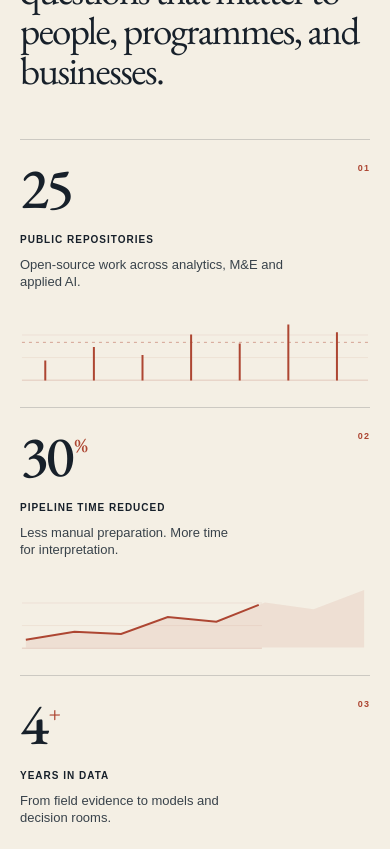
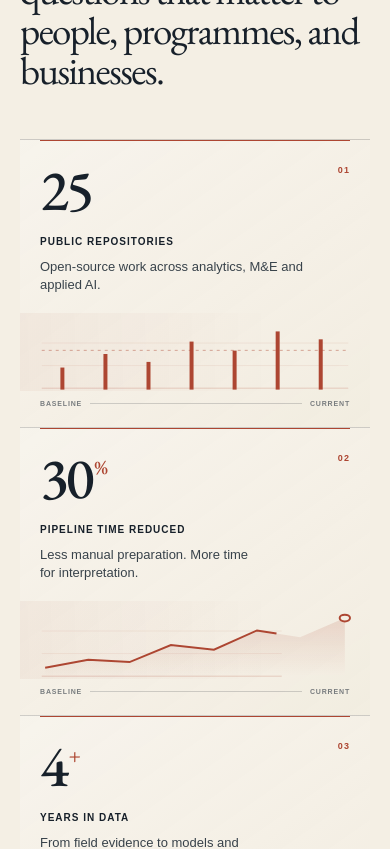
Before and after one commit to alumond/Almond-Portfolio, a Next.js app: page / in a window 390 px wide. Shown: the part 1580-2429 px from the top of the page. Built offline with nearby package versions, Linux system fonts and the light colour scheme; no server answers.

Commit message:
Polish animated portfolio data visuals

```diff
--- a/app/components/PortfolioHome.tsx
+++ b/app/components/PortfolioHome.tsx
@@ -27,13 +27,22 @@ function ProjectGlyph({ accent }: { accent: string }) {
 
 function MiniChart({ kind }: { kind: "line" | "bars" | "points" }) {
   return (
-    <svg className={`mini-chart mini-chart-${kind}`} viewBox="0 0 180 62" preserveAspectRatio="none" aria-hidden="true">
-      <path className="mini-chart-axis" d="M1 59.5H179" />
-      <path className="mini-chart-grid" d="M1 39.5H179M1 19.5H179" />
-      {kind === "line" && <><path className="mini-chart-area" d="M3 52 28 45 52 47 76 32 101 36 126 19 151 25 177 8V59H3Z" /><path className="mini-chart-line" d="M3 52 28 45 52 47 76 32 101 36 126 19 151 25 177 8" /></>}
-      {kind === "bars" && <><path className="mini-chart-bars-path" d="M13 59V43M38 59V31M63 59V38M88 59V20M113 59V28M138 59V11M163 59V18" /><path className="mini-chart-guide" d="M1 26H179" /></>}
-      {kind === "points" && <><path className="mini-chart-guide" d="M14 49 43 41 72 45 101 25 130 31 166 12" /><circle cx="14" cy="49" r="3" /><circle cx="43" cy="41" r="3" /><circle cx="72" cy="45" r="3" /><circle cx="101" cy="25" r="3" /><circle cx="130" cy="31" r="3" /><circle cx="166" cy="12" r="3" /></>}
-    </svg>
+    <div className={`chart-module chart-module-${kind}`}>
+      <svg className={`mini-chart mini-chart-${kind}`} viewBox="0 0 180 62" preserveAspectRatio="none" aria-hidden="true">
+        <defs>
+          <linearGradient id={`chart-fill-${kind}`} x1="0" y1="0" x2="0" y2="1">
+            <stop offset="0%" stopColor="currentColor" stopOpacity="0.16" />
+            <stop offset="100%" stopColor="currentColor" stopOpacity="0" />
+          </linearGradient>
+        </defs>
+        <path className="mini-chart-axis" d="M1 59.5H179" />
+        <path className="mini-chart-grid" d="M1 39.5H179M1 19.5H179" />
+        {kind === "line" && <><path className="mini-chart-area" style={{ fill: `url(#chart-fill-${kind})` }} d="M3 52 28 45 52 47 76 32 101 36 126 19 151 25 177 8V59H3Z" /><path className="mini-chart-line" d="M3 52 28 45 52 47 76 32 101 36 126 19 151 25 177 8" /><circle className="mini-chart-endpoint" cx="177" cy="8" r="3" /></>}
+        {kind === "bars" && <><g className="mini-chart-bars"><line x1="13" y1="59" x2="13" y2="43" /><line x1="38" y1="59" x2="38" y2="31" /><line x1="63" y1="59" x2="63" y2="38" /><line x1="88" y1="59" x2="88" y2="20" /><line x1="113" y1="59" x2="113" y2="28" /><line x1="138" y1="59" x2="138" y2="11" /><line x1="163" y1="59" x2="163" y2="18" /></g><path className="mini-chart-guide" d="M1 26H179" /></>}
+        {kind === "points" && <><path className="mini-chart-guide" d="M14 49 43 41 72 45 101 25 130 31 166 12" /><circle cx="14" cy="49" r="3" /><circle cx="43" cy="41" r="3" /><circle cx="72" cy="45" r="3" /><circle cx="101" cy="25" r="3" /><circle cx="130" cy="31" r="3" /><circle cx="166" cy="12" r="3" /></>}
+      </svg>
+      <div className="chart-scale"><span>Baseline</span><i /><span>Current</span></div>
+    </div>
   );
 }
 
--- a/app/globals.css
+++ b/app/globals.css
@@ -130,27 +130,41 @@ img { object-fit: cover; }
 .intro-band-copy { max-width: 850px; }
 .display-copy { font-size: clamp(34px, 4vw, 65px); letter-spacing: -.04em; line-height: 1.03; margin: 0; }
 .stat-row { display: grid; gap: 0; grid-template-columns: repeat(3, minmax(0, 1fr)); margin-top: 72px; }
-.stat-card { border-bottom: 1px solid var(--line); border-top: 1px solid var(--line); display: flex; flex-direction: column; min-height: 290px; padding: 23px 26px 21px 0; position: relative; }
-.stat-card + .stat-card { border-left: 1px solid var(--line); padding-left: 26px; }
+.stat-card { background: linear-gradient(145deg, rgba(255,255,255,.3), rgba(238,231,216,.24)); border-bottom: 1px solid var(--line); border-top: 1px solid var(--line); display: flex; flex-direction: column; min-height: 330px; overflow: hidden; padding: 27px 26px 20px; position: relative; }
+.stat-card::before { background: var(--brick); content: ""; height: 2px; left: 26px; position: absolute; top: -1px; transform: scaleX(.18); transform-origin: left; transition: transform .8s .55s cubic-bezier(.16,1,.3,1); width: calc(100% - 52px); }
+.stat-card.is-visible::before { transform: scaleX(1); }
+.stat-card + .stat-card { border-left: 1px solid var(--line); }
 .stat-card-top { align-items: flex-start; display: flex; justify-content: space-between; }
 .stat-row strong { align-items: flex-start; display: inline-flex; font: 500 68px/.82 var(--display); letter-spacing: -.055em; }
 .stat-row strong span { color: var(--ink); font: inherit; letter-spacing: inherit; text-transform: none; }
 .stat-row strong sup { color: var(--brick); font: 600 24px/1 var(--display); letter-spacing: 0; margin: 3px 0 0 3px; }
 .stat-row .stat-index { color: var(--brick); font: 700 9px/1 var(--sans); letter-spacing: .12em; }
 .stat-row .stat-label { color: var(--ink); font: 700 10px/1.2 var(--sans); letter-spacing: .1em; margin-top: 22px; text-transform: uppercase; }
-.stat-card p { color: var(--ink-soft); font: 13px/1.35 var(--sans); margin: 10px 0 0; max-width: 220px; }
-.mini-chart { height: 62px; margin-top: auto; overflow: visible; padding-top: 22px; width: 100%; }
-.mini-chart path, .mini-chart circle { fill: none; stroke: var(--brick); stroke-width: 2; vector-effect: non-scaling-stroke; }
+.stat-card p { color: var(--ink-soft); font: 13px/1.4 var(--sans); margin: 10px 0 0; max-width: 225px; }
+.chart-module { color: var(--brick); margin-top: auto; padding: 27px 0 0; position: relative; }
+.chart-module::before { background: linear-gradient(90deg, rgba(173,70,50,.06), transparent 72%); content: ""; inset: 19px -26px 16px; position: absolute; }
+.mini-chart { display: block; height: 72px; overflow: visible; position: relative; width: 100%; }
+.mini-chart path, .mini-chart circle, .mini-chart line { fill: none; stroke: var(--brick); stroke-width: 2; vector-effect: non-scaling-stroke; }
 .mini-chart .mini-chart-axis { opacity: .22; stroke-width: 1; }
 .mini-chart .mini-chart-grid { opacity: .08; stroke-width: 1; }
 .mini-chart .mini-chart-guide { opacity: .45; stroke-dasharray: 3 4; stroke-width: 1; }
-.mini-chart .mini-chart-area { fill: color-mix(in srgb, var(--brick) 9%, transparent); stroke: none; }
-.mini-chart-bars-path { stroke-linecap: square; stroke-width: 3; }
+.mini-chart .mini-chart-area { stroke: none; }
+.mini-chart-bars line { stroke-linecap: square; stroke-width: 4; transform: scaleY(1); transform-box: fill-box; transform-origin: bottom; transition: transform .85s cubic-bezier(.16,1,.3,1); }
+.mini-chart-bars line:nth-child(2) { transition-delay: .06s; }
+.mini-chart-bars line:nth-child(3) { transition-delay: .12s; }
+.mini-chart-bars line:nth-child(4) { transition-delay: .18s; }
+.mini-chart-bars line:nth-child(5) { transition-delay: .24s; }
+.mini-chart-bars line:nth-child(6) { transition-delay: .3s; }
+.mini-chart-bars line:nth-child(7) { transition-delay: .36s; }
 .mini-chart-points circle { fill: var(--bone); stroke-width: 2; }
-.js-reveal .reveal:not(.is-visible) .mini-chart-line, .js-reveal .reveal:not(.is-visible) .mini-chart-bars-path, .js-reveal .reveal:not(.is-visible) .mini-chart-points .mini-chart-guide { stroke-dasharray: 240; stroke-dashoffset: 240; }
-.mini-chart-line, .mini-chart-bars-path, .mini-chart-points .mini-chart-guide { stroke-dasharray: 240; stroke-dashoffset: 0; transition: stroke-dashoffset 1.35s .35s cubic-bezier(.16,1,.3,1); }
+.mini-chart-endpoint { fill: var(--bone) !important; }
+.js-reveal .reveal:not(.is-visible) .mini-chart-line, .js-reveal .reveal:not(.is-visible) .mini-chart-points .mini-chart-guide { stroke-dasharray: 240; stroke-dashoffset: 240; }
+.js-reveal .reveal:not(.is-visible) .mini-chart-bars line { transform: scaleY(0); }
+.mini-chart-line, .mini-chart-points .mini-chart-guide { stroke-dasharray: 240; stroke-dashoffset: 0; transition: stroke-dashoffset 1.35s .35s cubic-bezier(.16,1,.3,1); }
 .js-reveal .reveal:not(.is-visible) .mini-chart-area { opacity: 0; }
 .mini-chart-area { opacity: 1; transition: opacity .9s .72s ease; }
+.chart-scale { align-items: center; color: rgba(56,66,74,.66); display: flex; font: 700 7px/1 var(--sans); gap: 8px; letter-spacing: .12em; margin-top: 9px; position: relative; text-transform: uppercase; }
+.chart-scale i { background: var(--line); flex: 1; height: 1px; }
 
 .work-section { background: var(--paper); margin-top: 0; padding-bottom: 125px; padding-top: 120px; }
 .section-heading { column-gap: 28px; display: grid; grid-template-columns: 21% minmax(0, 1fr) minmax(230px, 28%); margin-bottom: 66px; }
@@ -458,12 +472,15 @@ img { object-fit: cover; }
   .intro-band { padding-bottom: 92px; padding-top: 50px; }
   .display-copy { font-size: 39px; }
   .stat-row { display: block; margin-top: 48px; }
-  .stat-card { min-height: 230px; padding: 24px 0; }
+  .stat-card { min-height: 280px; padding: 26px 20px 20px; }
   .stat-card + .stat-card { border-left: 0; border-top: 0; padding-left: 0; }
   .stat-row strong { font-size: 58px; }
   .stat-row strong sup { font-size: 20px; }
   .stat-card p { max-width: 270px; }
-  .mini-chart { height: 70px; margin-top: 22px; padding-top: 0; width: 100%; }
+  .stat-card + .stat-card { padding-left: 20px; }
+  .stat-card::before { left: 20px; width: calc(100% - 40px); }
+  .chart-module::before { left: -20px; right: -20px; }
+  .mini-chart { height: 70px; width: 100%; }
   .scroll-progress { display: none; }
   .work-section { padding-bottom: 85px; padding-top: 82px; }
   .section-heading { display: block; margin-bottom: 45px; }
```
